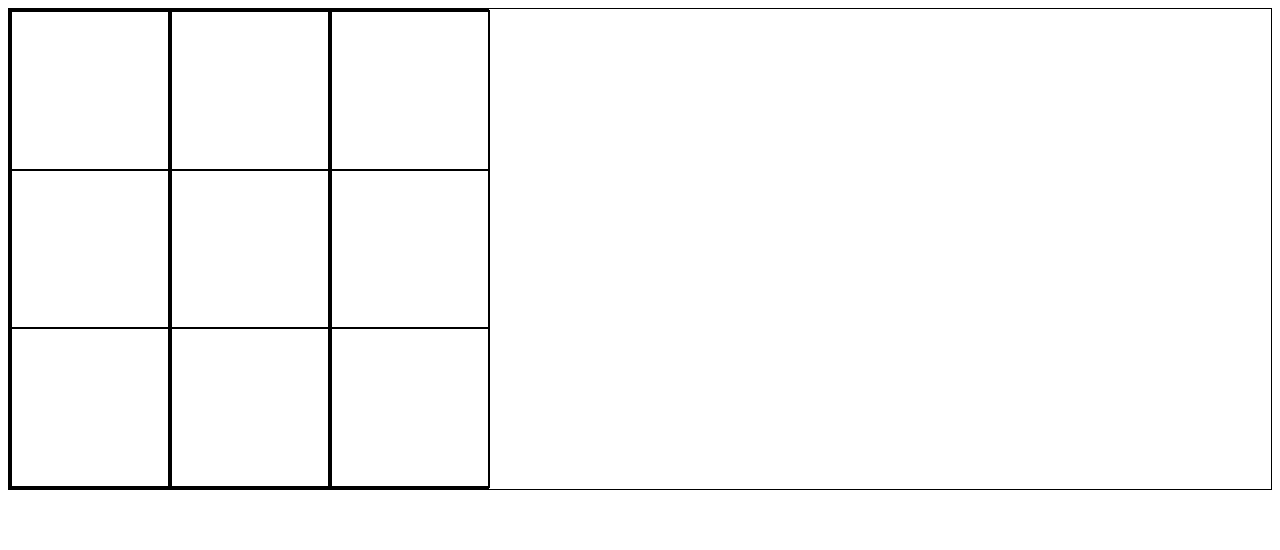
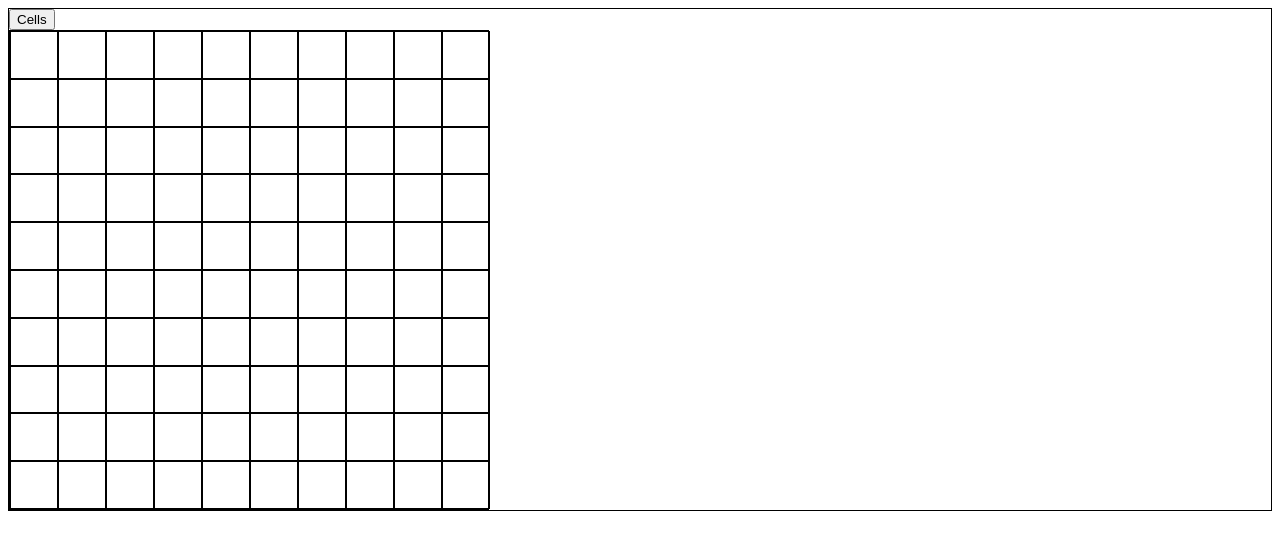
Before and after one commit to jj-jinosko/etch-a-sketch, a plain HTML site: page index.html in a window 1280 px wide. Drawn offline with Linux system fonts and the light colour scheme.

Commit message:
adding user input for number of cells

```diff
--- a/index.html
+++ b/index.html
@@ -9,15 +9,13 @@
         * {
             box-sizing: border-box;
         }
-        /* .div{
-            min-width: none;
-        } */
+
     </style>
 </head>
 <body>
 
 
-
+    <button id="cells">Cells</button>
     <div id="container"></div>
 
     <script src="./js/main.js"></script>
--- a/js/main.js
+++ b/js/main.js
@@ -7,44 +7,48 @@ sketchPadContainer.style.height = '480px';
 sketchPadContainer.style.border = '1px solid black'
 sketchPadContainer.style.display = 'flex';
 
-// sketchPadContainer.style.margin = '0 auto';
-// sketchPadContainer.style.padding = '8px';
+let sketchPadSize = 480;
 
+let cellsPerSide = 10;
+//----------- reset grid --------------------
+function resetGrid(){
+    let userCells;
+    let getUserCells = function () {
+        userCells = prompt('how many cells per side?')
+        };
+    let userCellsBtn = document.querySelector('#cells');
+    userCellsBtn.addEventListener('click', getUserCells());
 
-let containerSize = 480;
-let boxesInRow = 3;
-let boxesInColumn = 3;
-// let boxMinWidth = (boxSize / boxesInRow) * (10.00/10.00);
-// console.log(minBoxWidth);
+    cellsPerSide = userCells;
+    return cellsPerSide;
+}
 
-//---------create # boxes in Row
-let newRowBox;
-let newColumnBox;
+//---------create # Cells in Row
+let newRowCell;
+let newColumnCell;
+let cellMinWidth = (sketchPadSize/cellsPerSide) + 'px'
 
-for (let i = 0; i < boxesInRow; i++){
-    newRowBox = document.createElement('div');
-    newRowBox.style.display = 'flex';
-    newRowBox.style.minWidth = '160px';
+for (let i = 0; i < cellsPerSide; i++){
+    newRowCell = document.createElement('div');
+    newRowCell.style.display = 'flex';
+    newRowCell.style.minWidth = cellMinWidth //'160px';
 
-    newRowBox.style.flexDirection = 'column';
-    newRowBox.style.border = '1px solid black';
-    newRowBox.style.flex
-    sketchPadContainer.appendChild(newRowBox);
+    newRowCell.style.flexDirection = 'column';
+    sketchPadContainer.appendChild(newRowCell);
 
-    for (let j = 0; j < boxesInColumn; j++){
-        newColumnBox = document.createElement('div');
-        newColumnBox.classList.add('cell');
-        newColumnBox.style.flexGrow = 1;
-        newColumnBox.style.border = '1px solid black';
-
-        newRowBox.appendChild(newColumnBox);
+    for (let j = 0; j < cellsPerSide; j++){
+        newColumnCell = document.createElement('div');
+        newColumnCell.classList.add('cell');
+        newColumnCell.style.border = '1px solid black'
+        newColumnCell.style.flexGrow = 1;
+        newRowCell.appendChild(newColumnCell);
     }
 }
 
 let cells = document.querySelectorAll('.cell');
 function clickEvent() {
     console.log('clicked');
-    this.style.backgroundColor='black';
+    this.style.backgroundColor = 'black';
 }
 
-cells.forEach(cell => cell.addEventListener('click', clickEvent));
+cells.forEach(cell => cell.addEventListener('mouseenter', clickEvent));
```
